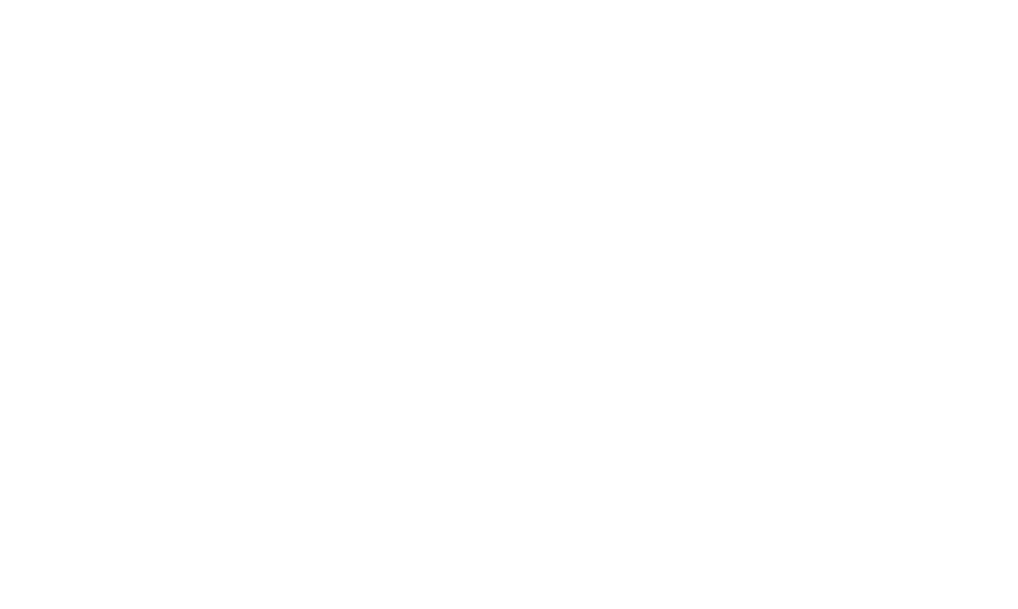
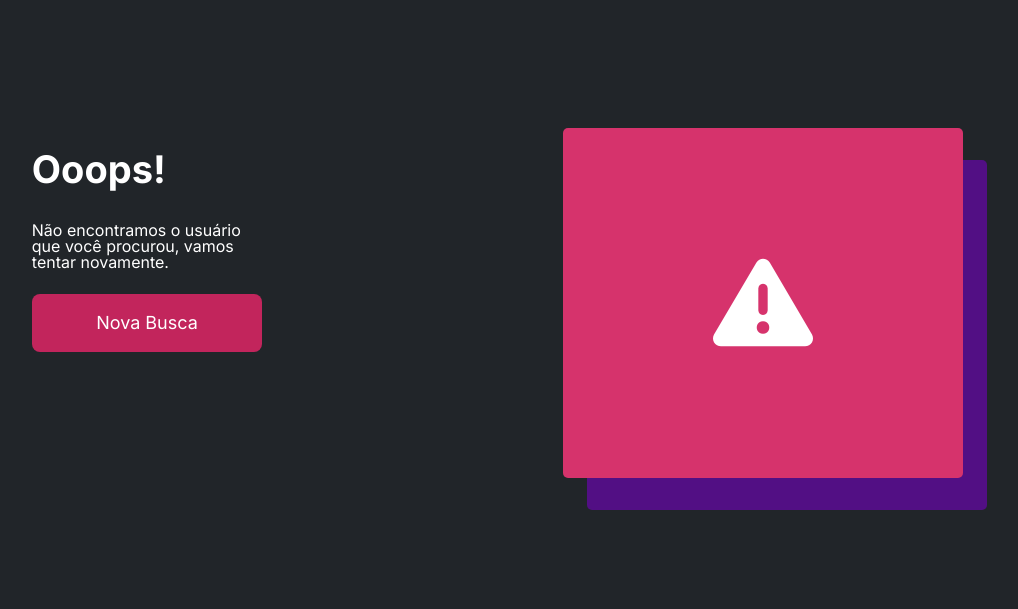
Before and after one commit to bitster22/git-search, a plain HTML site: page src/pages/error.html in a window 1280 px wide. Shown: the whole page, without its empty margins (237-1255 px from the left). Drawn offline with Linux system fonts and the light colour scheme.

Commit message:
Estilização da página de erro finalizada

```diff
--- a/src/pages/error.html
+++ b/src/pages/error.html
@@ -12,11 +12,33 @@
       href="https://fonts.googleapis.com/css2?family=Inter:wght@100;200;300;400;500;600;700;800;900&display=swap"
       rel="stylesheet"
     />
+    <link rel="stylesheet" href="../styles/globalStyles.css">
+    <link rel="stylesheet" href="../styles/reset.css">
+    <link rel="stylesheet" href="../styles/flex.css">
+    <link rel="stylesheet" href="../styles/color.css">
+    <link rel="stylesheet" href="../styles/text.css">
+    <link rel="stylesheet" href="../styles/button.css">
+    <link rel="stylesheet" href="../styles/error/error.css">
+    <link rel="stylesheet" href="../styles/error/error__info.css">
+    <link rel="stylesheet" href="../styles/error/error__images.css">
+
+    <script src="https://kit.fontawesome.com/df4648eec3.js" crossorigin="anonymous"></script>
 
     <title>Git Search - User Not Found</title>
   </head>
   <body>
-
+    <main class="error flex">
+      <section class="error__info flex flex__dir-column color-grey-7">
+        <h1 class="font-1">Ooops!</h1>
+        <p class="font-light-weight">Não encontramos o usuário que você procurou, vamos tentar novamente.</p>
+        <button class="button__error bg-color-brand-1 color-grey-7">Nova Busca</button>
+      </section>
+      <section class="error__images">
+        <div class="error__images__square flex flex__align-center flex__justify-center">
+          <i class="error__images_icon fa-solid fa-triangle-exclamation color-grey-7"></i>
+        </div>
+      </section>
+    </main>
     <script type="module" src="../scripts/error.js"></script>
   </body>
 </html>
--- a/src/styles/button.css
+++ b/src/styles/button.css
@@ -2,3 +2,9 @@ button{
     padding: 0.625rem;
     border-radius: 0.25rem;
 }
+
+.button__error{
+    padding: 1.25rem;
+    border-radius: 0.5rem;
+    font-size: 1.125rem;
+}
--- /dev/null
+++ b/src/styles/error/error.css
@@ -0,0 +1,3 @@
+.error{
+    gap: 2rem;
+}
--- /dev/null
+++ b/src/styles/error/error__images.css
@@ -0,0 +1,16 @@
+.error__images{
+    width: 30%;
+    padding: 10%;
+}
+
+.error__images__square{
+    width: 400px;
+    height: 350px;
+    background: #D6336C;
+    border-radius: 5px;
+    box-shadow: 1.5rem 2rem #520F84;
+}
+
+.error__images_icon{
+    font-size: 6.25rem;
+}
--- /dev/null
+++ b/src/styles/error/error__info.css
@@ -0,0 +1,6 @@
+.error__info{
+    margin-left: 10%;
+    width: 40%;
+    padding: 11%;
+    gap: 1.5rem;
+}
```
